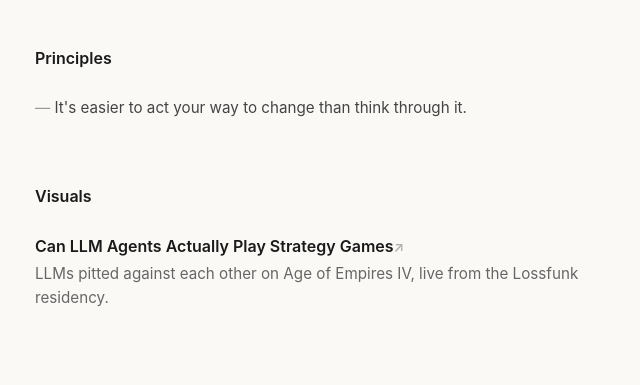
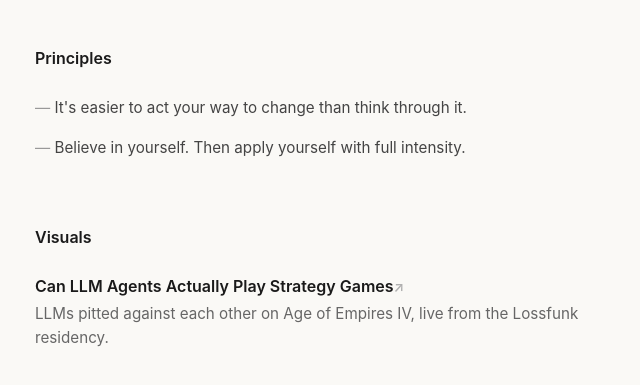
Before and after one commit to div-nar/div-nar.github.io, a plain HTML site: page about.html in a window 1280 px wide. Shown: the part 1117-1502 px from the top of the page, without its empty margins (317-957 px from the left). Drawn offline with Linux system fonts and the light colour scheme.

Commit message:
Add second principle to About page
Co-Authored-By: Claude Sonnet 4.6 <noreply@anthropic.com>

```diff
--- a/about.html
+++ b/about.html
@@ -51,6 +51,7 @@
     <h2 class="about-section-heading">Principles</h2>
     <ul class="principles-list">
       <li>It's easier to act your way to change than think through it.</li>
+      <li>Believe in yourself. Then apply yourself with full intensity.</li>
     </ul>
 
     <h2 class="about-section-heading">Visuals</h2>
```
